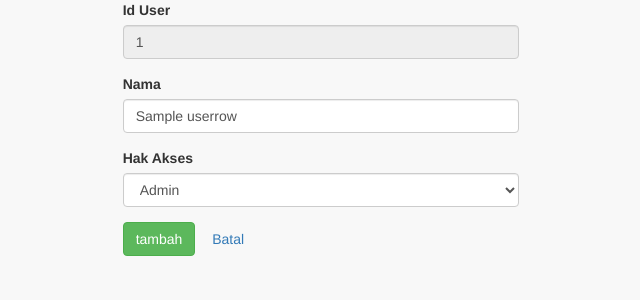
After one commit to mohammadsyafrianabie/SI_Sundari, a CodeIgniter app: the page made by application/views/admin/view_tambahuser.php in a window 1280 px wide. The commit adds this page. Shown: the top 300 px of the page, without its empty margins (319-959 px from the left). Run offline with CodeIgniter, Linux system fonts and the light colour scheme; tables that the repository leaves empty or names only in its code hold one stand-in row (values such as "Sample post"); the template is opened without the code that fills it: most values are stand-ins (such as "Sample title", 1, 10 or a date in 2020); data that the repository does not hold is empty.

Commit message:
banyak kekurangannya
@mohammadsyafrianabie

```diff
--- a/application/config/routes.php
+++ b/application/config/routes.php
@@ -1,5 +1,5 @@
 <?php
-defined('BASEPATH') OR exit('No direct script access allowed');
+defined('BASEPATH') or exit('No direct script access allowed');
 
 /*
 | -------------------------------------------------------------------------
--- /dev/null
+++ b/application/views/admin/view_tambahuser.php
@@ -0,0 +1,48 @@
+<!DOCTYPE html>
+<html lang="en">
+
+<?php $this->load->view("_partials/header"); ?>
+
+<body>
+    <div class="container-fluid">
+        <div class="row">
+            <div class="col-md-4"></div>
+            <div class="col-md-4">
+                <form action="<?php echo base_url('admin/TambahUser/confirm') ?>" method="POST">
+                    <?php foreach ($userrow as $us) { ?>
+                        <div class="form-group">
+                            <label for="id_user">Id User</label>
+                            <input class="form-control <?php echo form_error('id_user') ? 'is-invalid' : '' ?>" type="text" name="id_user" value="<?php echo $us->id_user ?>" readonly>
+                            <div class="invalid-feedback">
+                                <?php echo form_error('id_user'); ?>
+                            </div>
+                        </div>
+                        <div class="form-group">
+                            <label for="nama">Nama</label>
+                            <input class="form-control <?php echo form_error('nama') ? 'is-invalid' : '' ?>" type="text" name="nama" value="<?php echo $us->nama ?>">
+                            <div class="invalid-feedback">
+                                <?php echo form_error('nama'); ?>
+                            </div>
+                        </div>
+                        <div class="form-group">
+                            <label for="hak_akses">Hak Akses</label>
+                            <select class="form-control <?php echo form_error('hak_akses') ? 'is-invalid' : '' ?>" name="hak_akses">
+                                <option value="admin" <?php if ($us->hak_akses == 'admin') echo 'selected'; ?>>Admin</option>
+                                <option value="pegawai" <?php if ($us->hak_akses == 'pegawai') echo 'selected'; ?>>Pegawai</option>
+                            </select>
+                            <div class="invalid-feedback">
+                                <?php echo form_error('hak_akses'); ?>
+                            </div>
+                        </div>
+
+                        <input class="btn btn-success" type="submit" value="tambah">
+                        <a class="btn btn-back" href="<?php echo base_url('admin/TambahUser'); ?>">Batal</a>
+                    <?php } ?>
+                </form>
+            </div>
+        </div>
+    </div>
+    <?php $this->load->view("_partials/footer"); ?>
+</body>
+
+</html>
```
Also changed, not shown: application/controllers/admin/TambahUser.php (added, +64 -0 lines), application/models/ModelTambahUser.php (added, +25 -0 lines), application/views/admin/view_user.php (+5 -3 lines).
